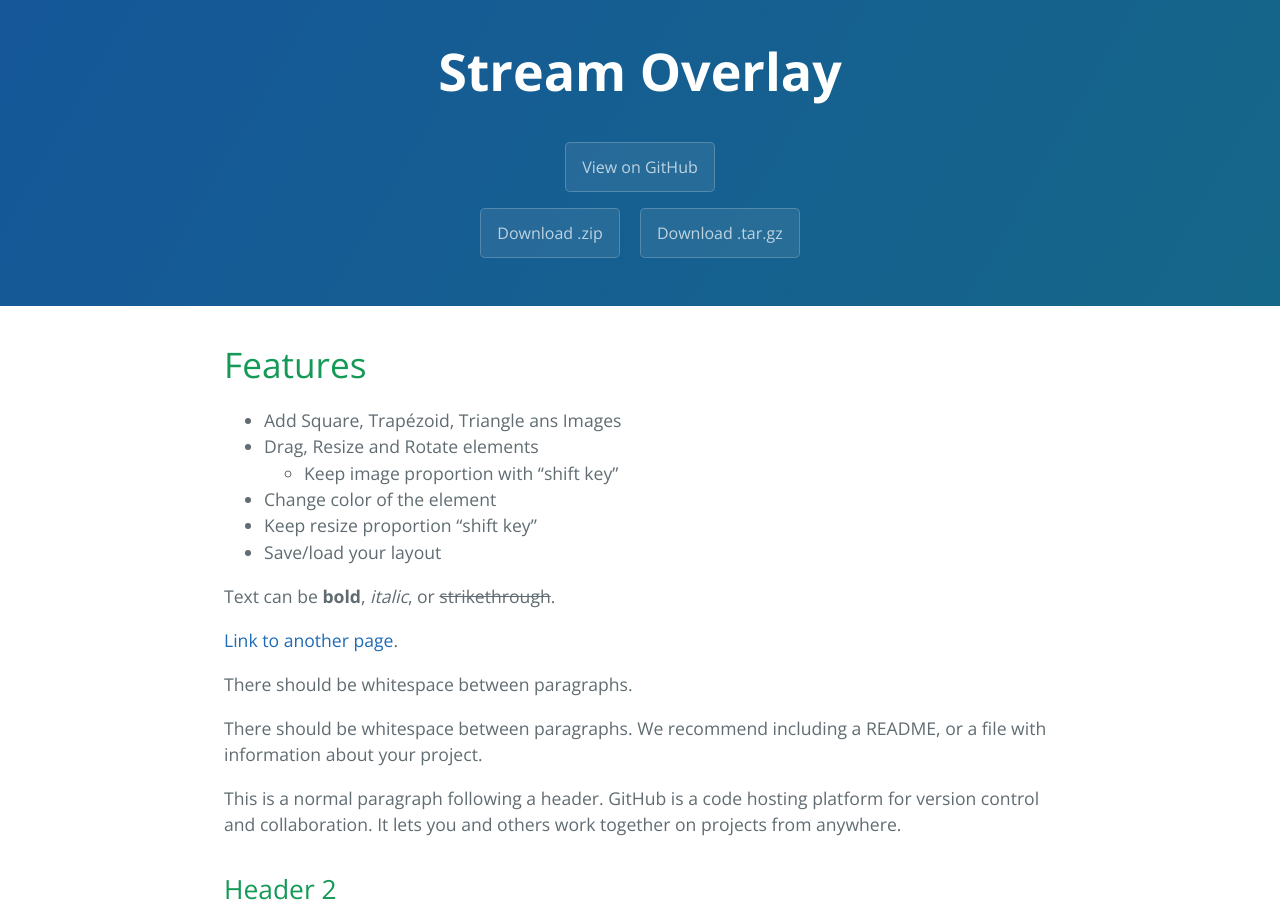
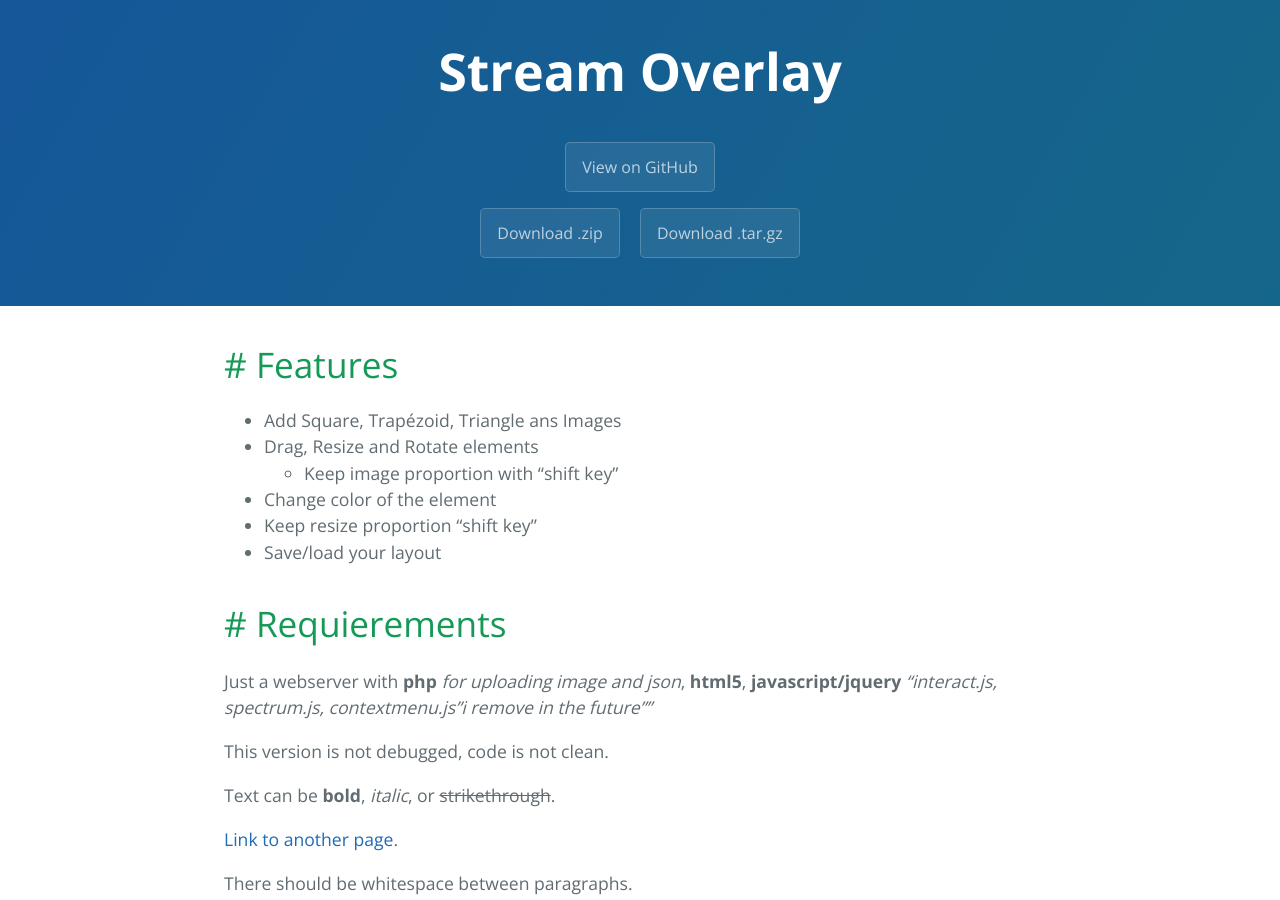
Before and after one commit to zenny/stream-overlay, a Jekyll site: the page built from index.md, in a window 1280 px wide and 900 px high. Built offline with Jekyll 4.4.1, drawn with Linux system fonts in a browser that asks for light colours; the repository's description, which GitHub fills in, is left out; our own code applies the rules of GitHub Pages for plain Markdown files.

Commit message:
Update index.md

```diff
--- a/index.md
+++ b/index.md
@@ -2,7 +2,7 @@
 layout: default
 ---
 
-# [](#header-1)Features
+# [](#header-1)# [](#header-1)Features
 
 * Add Square, Trapézoid, Triangle ans Images
 * Drag, Resize and Rotate elements
@@ -10,6 +10,18 @@ layout: default
 * Change color of the element
 * Keep resize proportion "shift key"
 * Save/load your layout
+
+
+# [](#header-1)# [](#header-1)Requierements
+Just a webserver with **php** *for uploading image and json*, **html5**, **javascript/jquery** *"interact.js, spectrum.js, contextmenu.js"i remove in the future""*
+
+This version is not debugged, code is not clean.
+
+
+
+
+
+
 
 
 Text can be **bold**, _italic_, or ~~strikethrough~~.
```
